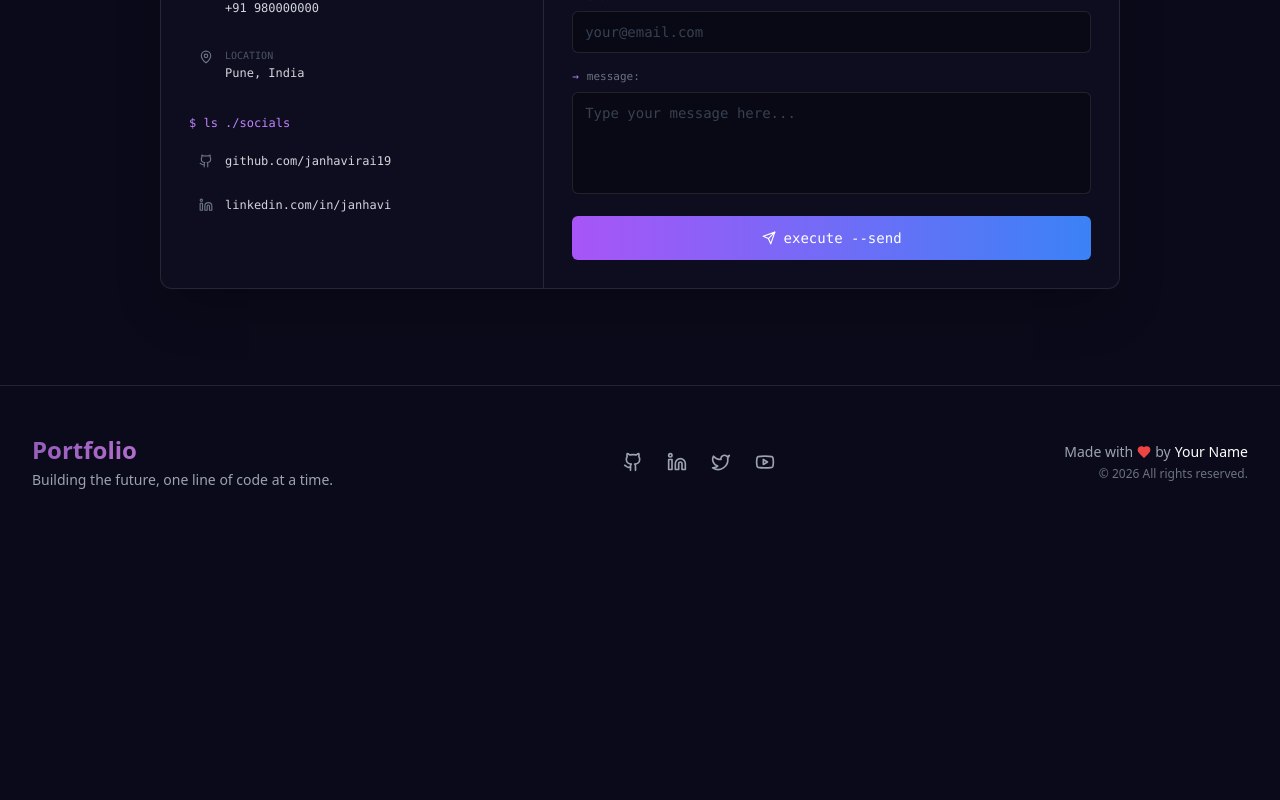
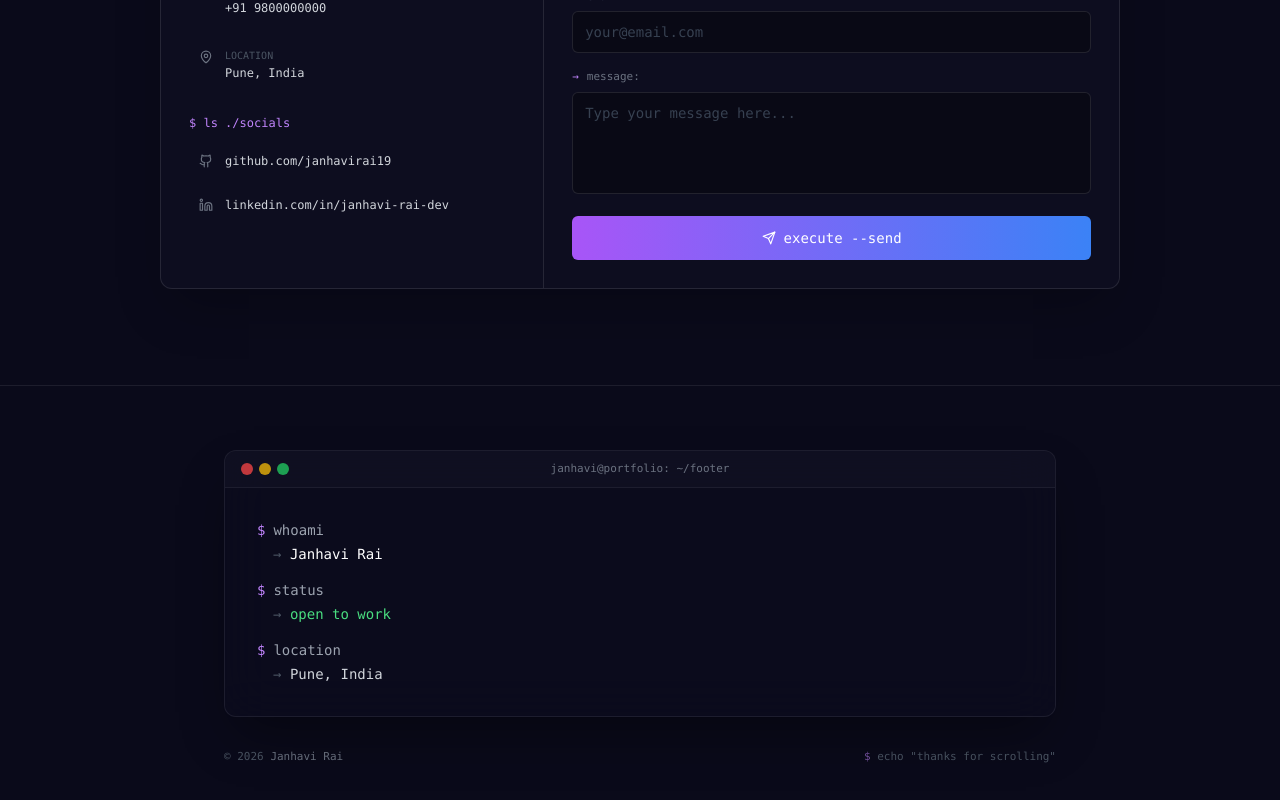
Before and after one commit to janhavirai19/Portfolio, a Next.js app: page / in a window 1280 px wide. Shown: the part 6543-7343 px from the top of the page. Before the commit the page ends 7081 px from the top, so only its background shows below. Built offline with nearby package versions, Linux system fonts and the light colour scheme.

Commit message:
Update project

```diff
--- a/app/components/Contact.tsx
+++ b/app/components/Contact.tsx
@@ -1,6 +1,6 @@
 "use client";
 
-import { Mail, Phone, MapPin, Github, Linkedin, Send, Terminal, Circle } from "lucide-react";
+import { Mail, Phone, MapPin, Github, Linkedin, Send, Terminal, Circle, CheckCircle2, AlertCircle } from "lucide-react";
 import { useState } from "react";
 
 const Contact = () => {
@@ -9,22 +9,46 @@ const Contact = () => {
     email: "",
     message: "",
   });
-  const [output, setOutput] = useState<string[]>([]);
+  const [status, setStatus] = useState<"idle" | "sending" | "success" | "error">("idle");
 
-  const handleSubmit = (e: React.FormEvent) => {
+  const handleSubmit = async (e: React.FormEvent) => {
     e.preventDefault();
+
     if (!formData.name || !formData.email || !formData.message) return;
 
-    setOutput([
-      `> Sending message from ${formData.name}...`,
-      `> Email: ${formData.email}`,
-      `> ✓ Message delivered successfully!`,
-      `> I'll get back to you within 24 hours.`,
-    ]);
+    setStatus("sending");
 
-    setFormData({ name: "", email: "", message: "" });
+    try {
+      const response = await fetch("https://api.web3forms.com/submit", {
+        method: "POST",
+        headers: {
+          "Content-Type": "application/json",
+          Accept: "application/json",
+        },
+        body: JSON.stringify({
+          access_key: process.env.NEXT_PUBLIC_WEB3FORMS_KEY,
+          name: formData.name,
+          email: formData.email,
+          message: formData.message,
+          subject: `New message from ${formData.name} — Portfolio`,
+          from_name: "Janhavi Rai Portfolio",
+        }),
+      });
 
-    setTimeout(() => setOutput([]), 6000);
+      const result = await response.json();
+
+      if (result.success) {
+        setStatus("success");
+        setFormData({ name: "", email: "", message: "" });
+        setTimeout(() => setStatus("idle"), 5000);
+      } else {
+        setStatus("error");
+        setTimeout(() => setStatus("idle"), 5000);
+      }
+    } catch (error) {
+      setStatus("error");
+      setTimeout(() => setStatus("idle"), 5000);
+    }
   };
 
   const contacts = [
@@ -32,13 +56,13 @@ const Contact = () => {
       icon: Mail,
       label: "email",
       value: "janhavirai932@gmail.com",
-      href: "janhavirai932@gmail.com",
+      href: "mailto:janhavirai932@gmail.com",
     },
     {
       icon: Phone,
       label: "phone",
-      value: "+91 980000000",
-      href: "tel:+9198000000",
+      value: "+91 9800000000",
+      href: "tel:+919800000000",
     },
     {
       icon: MapPin,
@@ -130,7 +154,7 @@ const Contact = () => {
                 >
                   <Linkedin size={14} className="text-gray-500 group-hover:text-purple-400 transition-colors" />
                   <span className="text-xs text-gray-300 font-mono group-hover:text-white transition-colors">
-                    linkedin.com/in/janhavi
+                    linkedin.com/in/janhavi-rai-dev
                   </span>
                 </a>
               </div>
@@ -156,6 +180,7 @@ const Contact = () => {
                     }
                     className="w-full px-3 py-2.5 bg-black/30 border border-white/10 rounded-md text-white placeholder-gray-700 focus:border-purple-500/60 focus:outline-none transition-colors text-sm font-mono"
                     placeholder="your_name"
+                    disabled={status === "sending"}
                   />
                 </div>
 
@@ -173,6 +198,7 @@ const Contact = () => {
                     }
                     className="w-full px-3 py-2.5 bg-black/30 border border-white/10 rounded-md text-white placeholder-gray-700 focus:border-purple-500/60 focus:outline-none transition-colors text-sm font-mono"
                     placeholder="your@email.com"
+                    disabled={status === "sending"}
                   />
                 </div>
 
@@ -190,28 +216,57 @@ const Contact = () => {
                     }
                     className="w-full px-3 py-2.5 bg-black/30 border border-white/10 rounded-md text-white placeholder-gray-700 focus:border-purple-500/60 focus:outline-none transition-colors resize-none text-sm font-mono"
                     placeholder="Type your message here..."
+                    disabled={status === "sending"}
                   />
                 </div>
 
                 <button
                   type="submit"
-                  className="w-full py-3 bg-gradient-to-r from-purple-500 to-blue-500 rounded-md text-white text-sm font-mono font-medium flex items-center justify-center gap-2 hover:opacity-90 transition-opacity"
+                  disabled={status === "sending"}
+                  className="w-full py-3 bg-gradient-to-r from-purple-500 to-blue-500 rounded-md text-white text-sm font-mono font-medium flex items-center justify-center gap-2 hover:opacity-90 transition-opacity disabled:opacity-60 disabled:cursor-not-allowed"
                 >
-                  <Send size={14} />
-                  <span>execute --send</span>
+                  {status === "sending" ? (
+                    <>
+                      <svg className="h-4 w-4 animate-spin" fill="none" viewBox="0 0 24 24">
+                        <circle className="opacity-25" cx="12" cy="12" r="10" stroke="currentColor" strokeWidth="4" />
+                        <path className="opacity-75" fill="currentColor" d="M4 12a8 8 0 018-8V0C5.373 0 0 5.373 0 12h4zm2 5.291A7.962 7.962 0 014 12H0c0 3.042 1.135 5.824 3 7.938l3-2.647z" />
+                      </svg>
+                      <span>sending...</span>
+                    </>
+                  ) : (
+                    <>
+                      <Send size={14} />
+                      <span>execute --send</span>
+                    </>
+                  )}
                 </button>
               </form>
 
-              {output.length > 0 && (
+              {status === "success" && (
                 <div className="mt-5 p-3 rounded-md border border-green-500/20 bg-green-500/5">
-                  {output.map((line, i) => (
-                    <p
-                      key={i}
-                      className="text-xs font-mono text-green-400 leading-relaxed"
-                    >
-                      {line}
-                    </p>
-                  ))}
+                  <div className="flex items-center gap-2 mb-1.5">
+                    <CheckCircle2 size={14} className="text-green-400" />
+                    <span className="text-xs font-mono text-green-400 font-medium">
+                      Message sent successfully
+                    </span>
+                  </div>
+                  <p className="text-[11px] font-mono text-green-400/70 leading-relaxed">
+                    &gt; Thank you! I&apos;ll get back to you within 24 hours.
+                  </p>
+                </div>
+              )}
+
+              {status === "error" && (
+                <div className="mt-5 p-3 rounded-md border border-red-500/20 bg-red-500/5">
+                  <div className="flex items-center gap-2 mb-1.5">
+                    <AlertCircle size={14} className="text-red-400" />
+                    <span className="text-xs font-mono text-red-400 font-medium">
+                      Failed to send message
+                    </span>
+                  </div>
+                  <p className="text-[11px] font-mono text-red-400/70 leading-relaxed">
+                    &gt; Please try again or email me directly at janhavirai932@gmail.com
+                  </p>
                 </div>
               )}
             </div>
--- a/app/components/Footer.tsx
+++ b/app/components/Footer.tsx
@@ -1,43 +1,87 @@
 "use client";
 
-import { Github, Linkedin, Twitter, Youtube, Heart } from "lucide-react";
+import { useEffect, useState } from "react";
 
 const Footer = () => {
   const currentYear = new Date().getFullYear();
 
+  const lines = [
+    { cmd: "whoami", output: "Janhavi Rai" },
+    { cmd: "status", output: "open to work" },
+    { cmd: "location", output: "Pune, India" },
+  ];
+
+  const [visibleLines, setVisibleLines] = useState(0);
+
+  useEffect(() => {
+    if (visibleLines >= lines.length) return;
+    const timer = setTimeout(() => {
+      setVisibleLines((prev) => prev + 1);
+    }, 800);
+    return () => clearTimeout(timer);
+  }, [visibleLines, lines.length]);
+
   return (
-    <footer className="bg-[#0a0a1a] border-t border-white/10 py-12">
-      <div className="max-w-7xl mx-auto px-4 sm:px-6 lg:px-8">
-        <div className="flex flex-col md:flex-row items-center justify-between gap-6">
-          <div className="text-center md:text-left">
-            <h3 className="text-2xl font-bold gradient-text">Portfolio</h3>
-            <p className="text-gray-400 text-sm mt-1">
-              Building the future, one line of code at a time.
-            </p>
+    <footer className="relative bg-[#0a0a1a] border-t border-white/[0.08] overflow-hidden">
+      <div className="absolute inset-0 pointer-events-none">
+        <div className="absolute top-1/2 left-1/4 -translate-y-1/2 w-[400px] h-[150px] bg-purple-500/8 blur-[100px] rounded-full" />
+      </div>
+
+      <div className="relative max-w-4xl mx-auto px-6 lg:px-8 py-14 sm:py-16">
+        <div className="rounded-xl border border-white/[0.08] bg-[#0d0d1f]/60 backdrop-blur-xl overflow-hidden shadow-2xl shadow-black/40">
+          <div className="flex items-center gap-2 px-4 py-2.5 bg-white/[0.02] border-b border-white/[0.06]">
+            <div className="flex items-center gap-1.5">
+              <span className="w-3 h-3 rounded-full bg-red-500/80" />
+              <span className="w-3 h-3 rounded-full bg-yellow-500/80" />
+              <span className="w-3 h-3 rounded-full bg-green-500/80" />
+            </div>
+            <div className="flex-1 flex items-center justify-center">
+              <span className="text-[11px] text-gray-500 font-mono">
+                janhavi@portfolio: ~/footer
+              </span>
+            </div>
+            <div className="w-12" />
           </div>
 
-          <div className="flex space-x-6">
-            {[Github, Linkedin, Twitter, Youtube].map((Icon, index) => (
-              <a
-                key={index}
-                href="#"
-                target="_blank"
-                className="text-gray-400 hover:text-white transition-colors"
+          <div className="p-6 sm:p-8 font-mono text-sm space-y-4 min-h-[180px]">
+            {lines.map((line, i) => (
+              <div
+                key={line.cmd}
+                className={`transition-opacity duration-500 ${
+                  i < visibleLines ? "opacity-100" : "opacity-0"
+                }`}
               >
-                <Icon size={20} />
-              </a>
+                <div className="flex items-center gap-2">
+                  <span className="text-purple-400">$</span>
+                  <span className="text-gray-400">{line.cmd}</span>
+                </div>
+                <div className="pl-4 mt-1 text-gray-300">
+                  <span className="text-gray-600">→</span>{" "}
+                  <span
+                    className={
+                      line.cmd === "status"
+                        ? "text-green-400"
+                        : line.cmd === "whoami"
+                        ? "text-white font-medium"
+                        : "text-gray-300"
+                    }
+                  >
+                    {line.output}
+                  </span>
+                </div>
+              </div>
             ))}
           </div>
+        </div>
 
-          <div className="text-center md:text-right">
-            <p className="text-gray-400 text-sm flex items-center justify-center md:justify-end">
-              Made with <Heart size={14} className="text-red-500 mx-1 fill-red-500" /> by
-              <span className="text-white ml-1">Your Name</span>
-            </p>
-            <p className="text-gray-500 text-xs mt-1">
-              &copy; {currentYear} All rights reserved.
-            </p>
-          </div>
+        <div className="mt-8 flex flex-col sm:flex-row items-center justify-between gap-3 text-[11px] font-mono text-gray-600">
+          <p>
+            &copy; {currentYear} <span className="text-gray-500">Janhavi Rai</span>
+          </p>
+          <p>
+            <span className="text-purple-400/60">$</span> echo &quot;thanks for
+            scrolling&quot;
+          </p>
         </div>
       </div>
     </footer>
```
